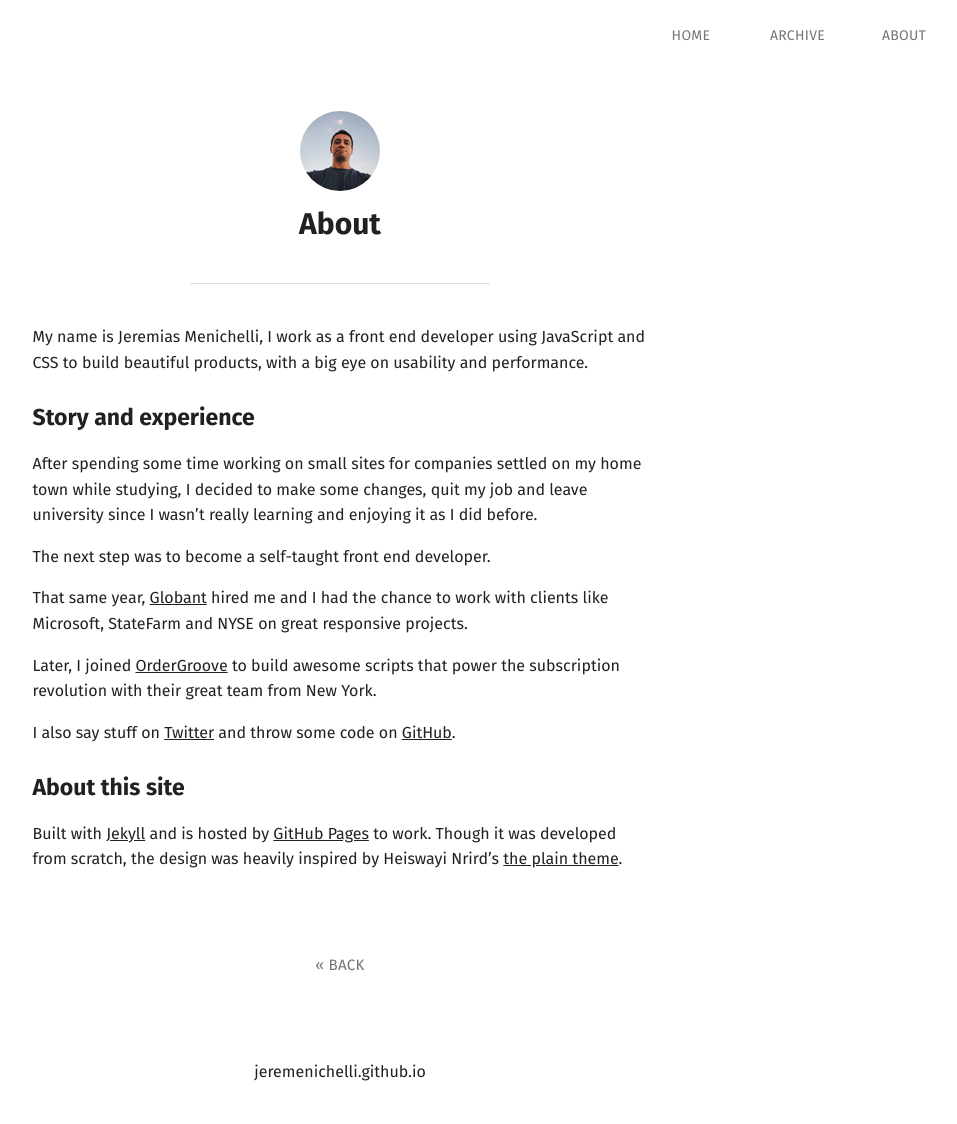
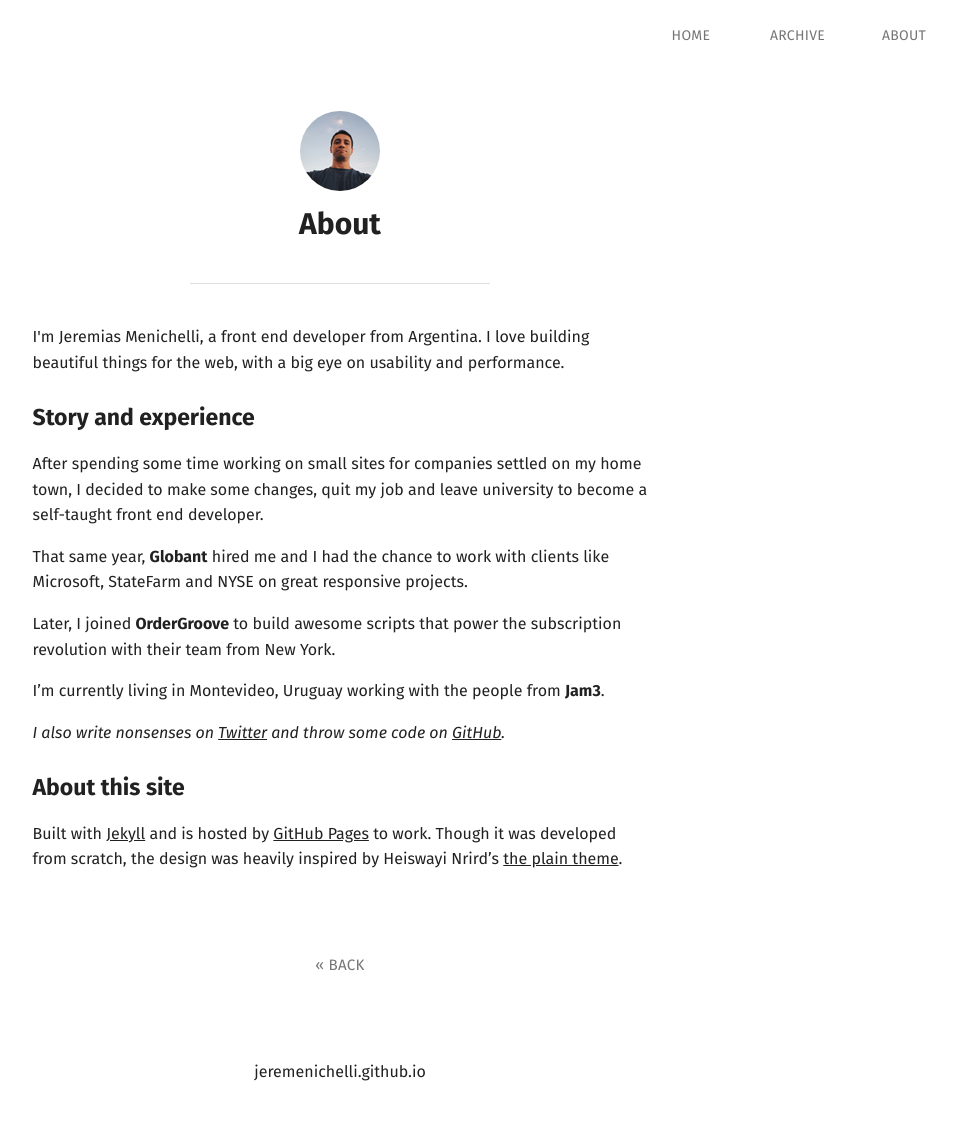
Before and after one commit to jeremenichelli/jeremenichelli.github.io, a Jekyll site: the page built from about/index.md, in a window 1280 px wide. Shown: the whole page, without its empty margins (300-1257 px from the left). Built offline with Jekyll 4.4.1, drawn with Linux system fonts in a browser that asks for light colours.

Commit message:
Updated personal stuff. Tweaks on last post.

```diff
--- a/_includes/header.html
+++ b/_includes/header.html
@@ -12,7 +12,7 @@
 
     {% if type == 'home' %}
         <p class="header__subtitle">front end developer
-           <!-- at <a href="http://www.jam3.com/">jam3</a> -->
+           at <a href="http://www.jam3.com/" target="_blank">Jam3</a>
         </p>
     {% endif %}
 
--- a/about/index.md
+++ b/about/index.md
@@ -2,20 +2,20 @@
 layout: default
 title: About
 type: about
-resume: My name is Jeremias Menichelli, I work as a front end developer using JavaScript and CSS to build beautiful products, with a big eye on usability and performance.
+resume: I'm Jeremias Menichelli, a front end developer from Argentina. I love building beautiful things for the web, with a big eye on usability and performance.
 ---
 
 ## Story and experience
 
-After spending some time working on small sites for companies settled on my home town while studying, I decided to make some changes, quit my job and leave university since I wasn’t really learning and enjoying it as I did before.
+After spending some time working on small sites for companies settled on my home town, I decided to make some changes, quit my job and leave university to become a self-taught front end developer.
 
-The next step was to become a self-taught front end developer.
+That same year, **Globant** hired me and I had the chance to work with clients like Microsoft, StateFarm and NYSE on great responsive projects.
 
-That same year, <a href="https://www.globant.com" target="_blank">Globant</a> hired me and I had the chance to work with clients like Microsoft, StateFarm and NYSE on great responsive projects.
+Later, I joined **OrderGroove** to build awesome scripts that power the subscription revolution with their team from New York.
 
-Later, I joined <a href="https://www.ordergroove.com" target="_blank">OrderGroove</a> to build awesome scripts that power the subscription revolution with their great team from New York.
+I'm currently living in Montevideo, Uruguay working with the people from **Jam3**.
 
-I also say stuff on [Twitter][tw] and throw some code on [GitHub][gh].
+_I also write nonsenses on [Twitter][tw] and throw some code on [GitHub][gh]._
 
 ## About this site
 
```
Also changed, not shown: _posts/2016-06-23-building-component-based-app-vue.md (+11 -13 lines).
